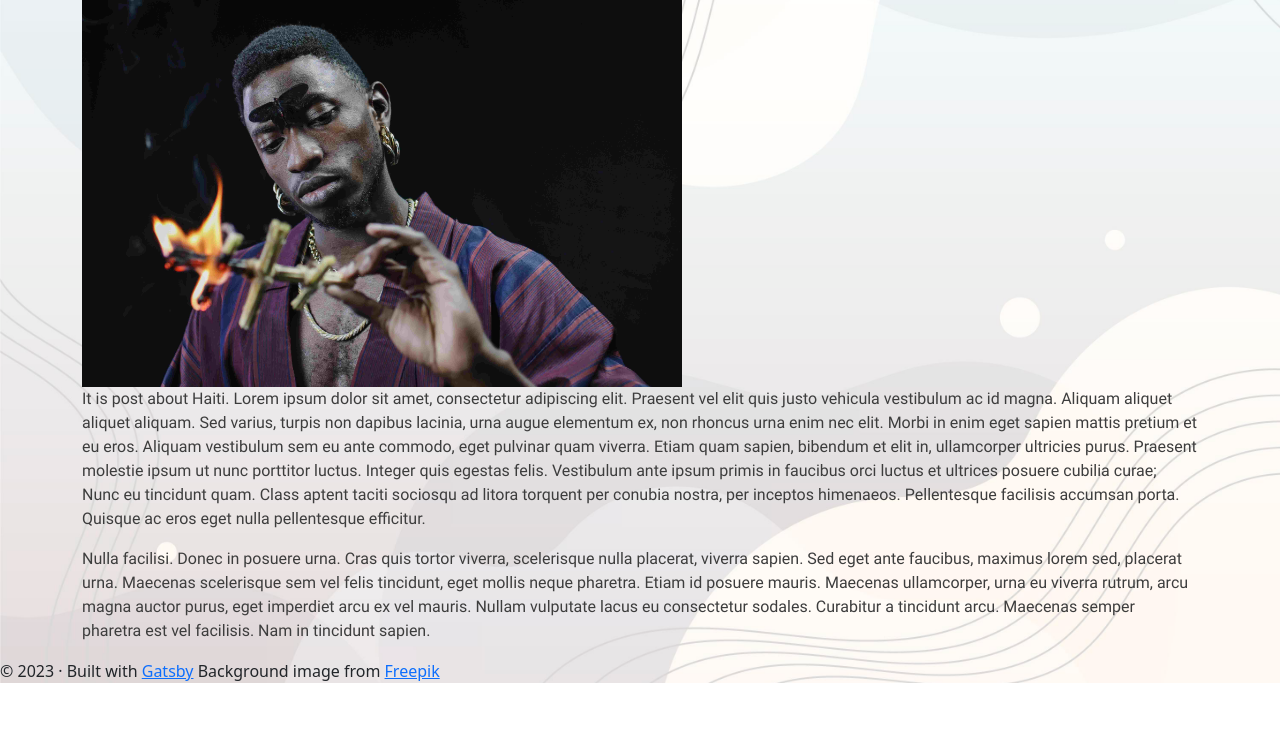
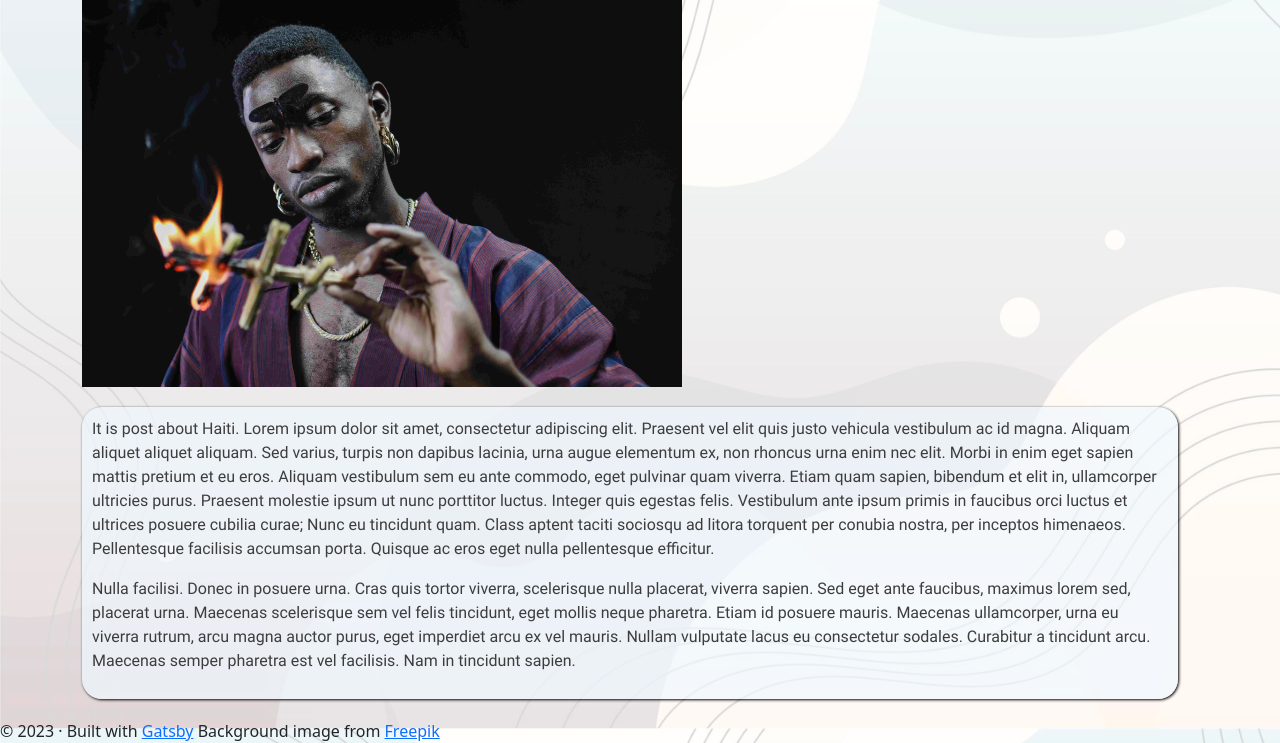
Before and after one commit to konvod93/konvod-gatsby-static-cms-v2, a Gatsby site: page /travel-packages/haiti/ in a window 1280 px wide. Shown: the part 125-868 px from the top of the page. Before the commit the page ends 808 px from the top, so only its background shows below. Built offline with nearby package versions, Linux system fonts and the light colour scheme; Gatsby itself is replaced by a stand-in of ours.

Commit message:
stylized post area

```diff
--- a/src/css/custom.css
+++ b/src/css/custom.css
@@ -28,6 +28,17 @@ body {
   box-shadow: 2px 2px 8px black;
 }
 
+.postbox {
+  background-color: rgba(240, 248, 255, 0.7);
+  margin: 20px 20px 20px 0;
+  padding: 10px;
+  border-radius: 20px;
+  box-shadow: 1px 1px 3px black;
+}
+
+.postbox:hover {
+  box-shadow: 2px 2px 8px black;
+}
 
 @font-face {
     font-family: "Roboto";   /*Can be any text*/
--- a/src/templates/single-post.js
+++ b/src/templates/single-post.js
@@ -17,7 +17,7 @@ const SinglePost = ({ data }) => {
         <div>
           <GatsbyImage image={img} alt={title} />
         </div>
-        <div dangerouslySetInnerHTML={{__html: html}}/>
+        <div dangerouslySetInnerHTML={{__html: html}} className="postbox"/>
       </div>
       </Container>
     </Layout>
```
